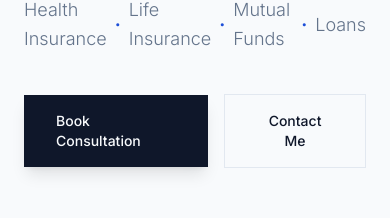
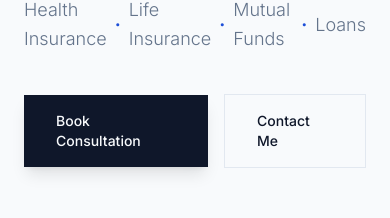
Before and after one commit to muhammedshamilmt/abin-portfolio, a Next.js app: page / in a window 390 px wide. Shown: the part 533-751 px from the top of the page. Built offline with nearby package versions, Linux system fonts and the light colour scheme.

Commit message:
minor edits

```diff
--- a/src/components/layout/Footer.tsx
+++ b/src/components/layout/Footer.tsx
@@ -21,9 +21,9 @@ export function Footer() {
             I am always open to conversations about product, design, and technology - especially the kind that don't have an obvious answer yet. I read every message.
           </p>
 
-          <button className="bg-foreground text-background px-6 py-3.5 text-sm font-medium hover:bg-foreground/90 transition-colors flex items-center w-fit mb-10">
+          <Link href="/book" className="bg-foreground text-background px-6 py-3.5 text-sm font-medium hover:bg-foreground/90 transition-colors flex items-center w-fit mb-10">
             Get in touch <span className="ml-2 text-lg">→</span>
-          </button>
+          </Link>
 
           <div className="flex items-center space-x-6 text-[13px] font-medium">
             <Link href="tel:+917593063135" className="border-b border-border pb-0.5 hover:border-foreground transition-colors inline-flex items-center">
@@ -55,7 +55,7 @@ export function Footer() {
             </p>
           </div>
 
-          <div className="lg:col-span-3">
+          {/* <div className="lg:col-span-3">
             <div className="text-[10px] uppercase tracking-widest text-muted-text font-mono mb-6">
               WORK
             </div>
@@ -87,7 +87,7 @@ export function Footer() {
               <li><Link href="#" className="hover:opacity-70 transition-opacity">Books</Link></li>
               <li><Link href="#" className="hover:opacity-70 transition-opacity">Events</Link></li>
             </ul>
-          </div>
+          </div> */}
 
         </div>
       </div>
--- a/src/components/sections/Hero.tsx
+++ b/src/components/sections/Hero.tsx
@@ -35,9 +35,9 @@ export function Hero() {
             <Link href="/book" className="bg-foreground text-background px-8 py-4 text-sm font-medium hover:bg-foreground/90 transition-colors flex items-center w-fit shadow-lg">
               Book Consultation
             </Link>
-            <button className="bg-transparent border border-border text-foreground px-8 py-4 text-sm font-medium hover:bg-border/50 transition-colors flex items-center w-fit">
+            <Link href="/book" className="bg-transparent border border-border text-foreground px-8 py-4 text-sm font-medium hover:bg-border/50 transition-colors flex items-center w-fit">
               Contact Me
-            </button>
+            </Link>
           </div>
         </div>
 
```
